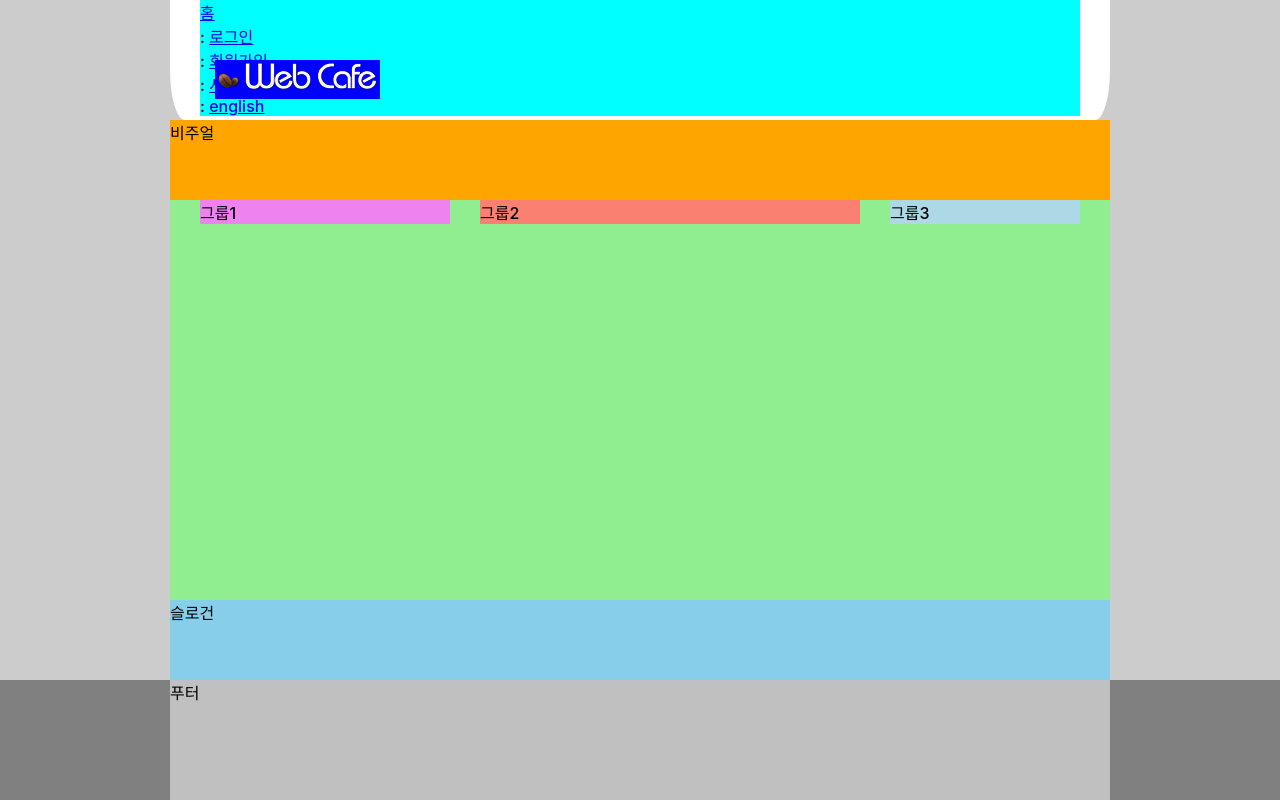
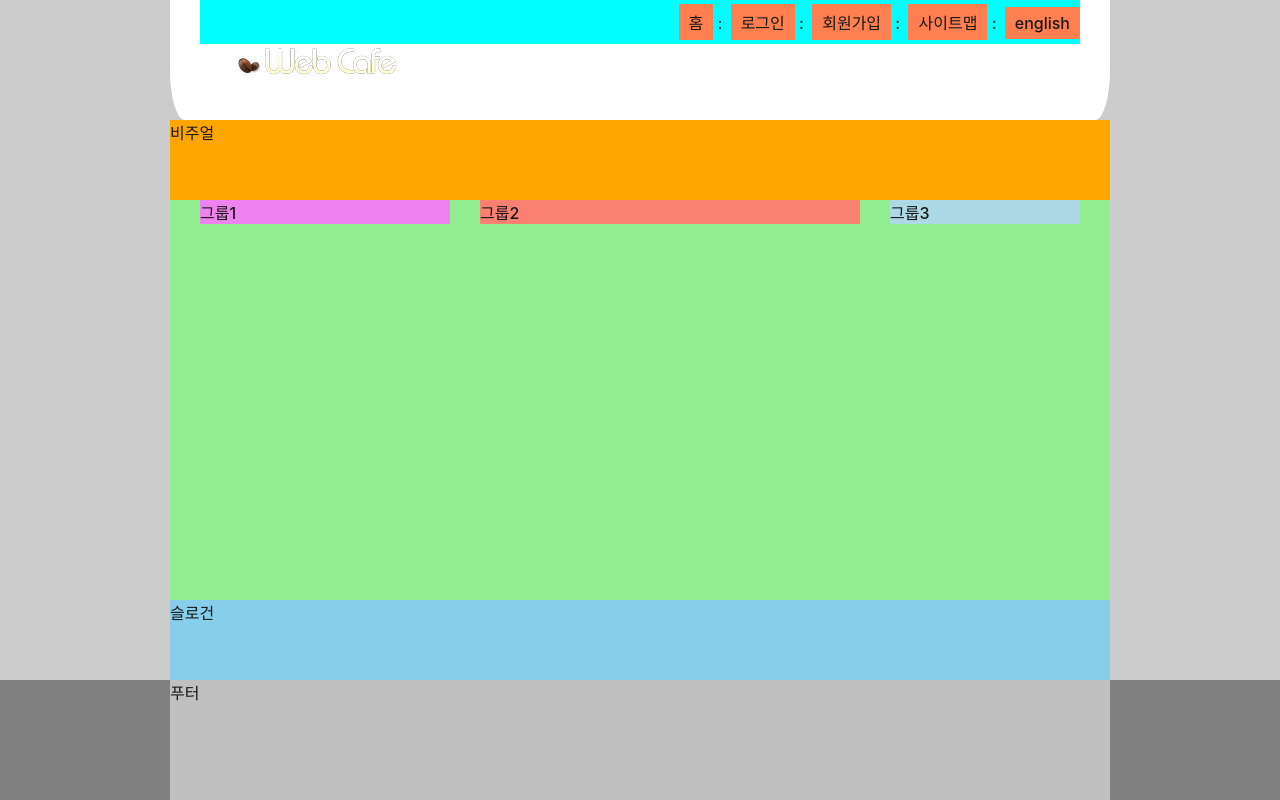
Before and after one commit to djswns7/HTML5, a plain HTML site: page HTML5/index.html in a window 1280 px wide. Drawn offline with Linux system fonts and the light colour scheme; a web font is replaced by a local one.

Commit message:
텍스트 링크 모음 일부 디자인

```diff
--- a/HTML5/styles/style.css
+++ b/HTML5/styles/style.css
@@ -10,10 +10,17 @@
 }
 
 
+/* 링크 스타일 */
+a{
+  color:inherit;
+  /* 링크 밑줄 지우는 속성 */
+  text-decoration: none;
 
+}
 
 /* 본문 스타일 영역 */
 body{
+  color: #181818;
   background-color: #ccc;
   font-family: "Pretendard Variable", Pretendard, -apple-system, BlinkMacSystemFont, system-ui, Roboto, "Helvetica Neue", "Segoe UI", "Apple SD Gothic Neo", "Noto Sans KR", "Malgun Gothic", "Apple Color Emoji", "Segoe UI Emoji", "Segoe UI Symbol", sans-serif;
 
@@ -37,17 +44,34 @@ body{
 }
 
 /* 로고 */
-.logo{
-  background-color: blue;
+.logo {
+  /* background: blue; */
   position: absolute;
-  left: 45px;
-  top: 60px;
+  top: 45px;
+  left: 65px;
+  z-index: 10;
 }
 
 /* 텍스트 링크 모음 */
 .member{
   background-color:  aqua;
+  text-align: right;
+  padding: 4px 0;
+}
 
+.member li{
+  /* background-color: pink; */
+  display: inline-block;
+}
+
+.member a{
+  background-color: coral;
+  padding: 6px 10px;
+  display: inherit;
+}
+
+.divider{
+  margin-right: 4px;
 }
 
 
```
Also changed, not shown: HTML5/index.html (+7 -4 lines).
